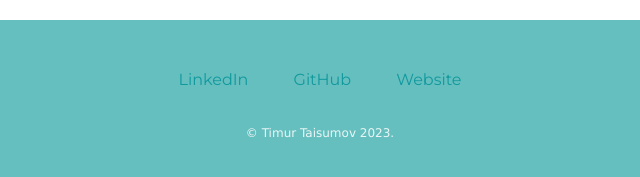
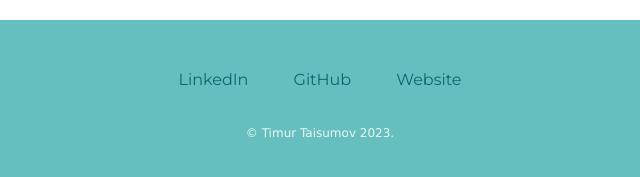
Before and after one commit to TCousiette/Business-Card, a plain HTML site: page index.html in a window 1280 px wide. Shown: the part 5552-5729 px from the top of the page, 320-960 px from the left. Drawn offline with Linux system fonts and the light colour scheme.

Commit message:
Only small chages are required

```diff
--- a/css/styles.css
+++ b/css/styles.css
@@ -37,7 +37,7 @@ hr {
 }
 
 a{
-  color: #11999E;
+  color: #0c686b;
   font-family: 'Montserrat', sans-serif;
   margin: 10px 20px;
   text-decoration: none;
```
Also changed, not shown: favicon.ico.
